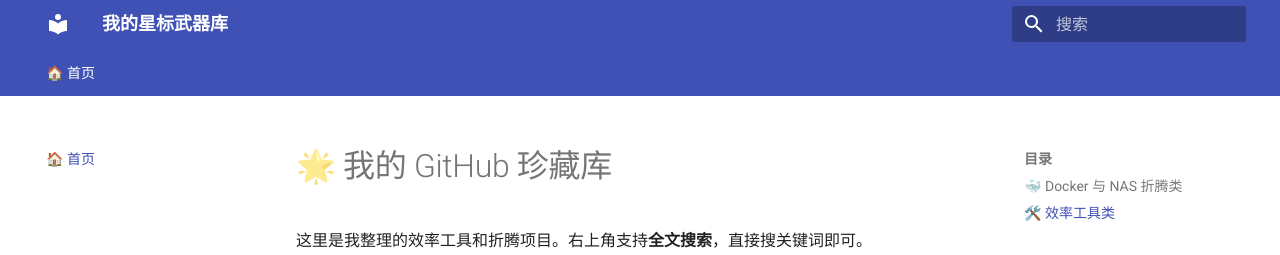
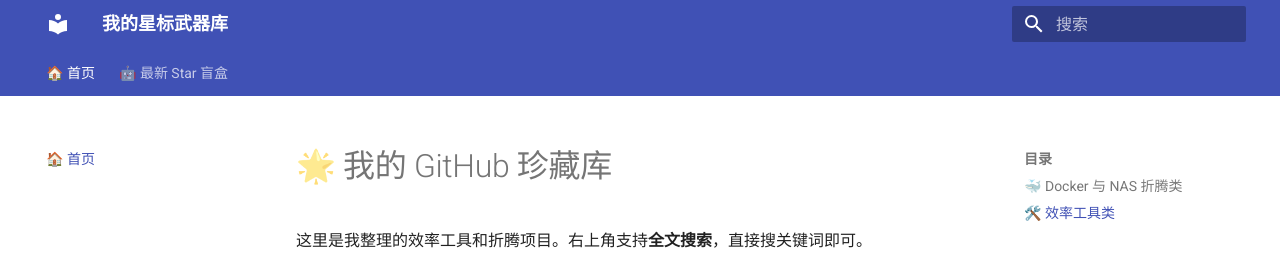
Before and after one commit to alexytcao/my-stars-nav, an MkDocs documentation site: the page built from docs/index.md, in a window 1280 px wide. Shown: the top 255 px of the page. Built offline with MkDocs 1.6.1 and Material for MkDocs 9.7.7, drawn with Linux system fonts in a browser that asks for light colours.

Commit message:
Update mkdocs.yml

```diff
--- a/mkdocs.yml
+++ b/mkdocs.yml
@@ -18,3 +18,4 @@
 
 nav:
   - 🏠 首页: index.md
+  - 🤖 最新 Star 盲盒: auto_stars.md # <-- 加上这一行
```
